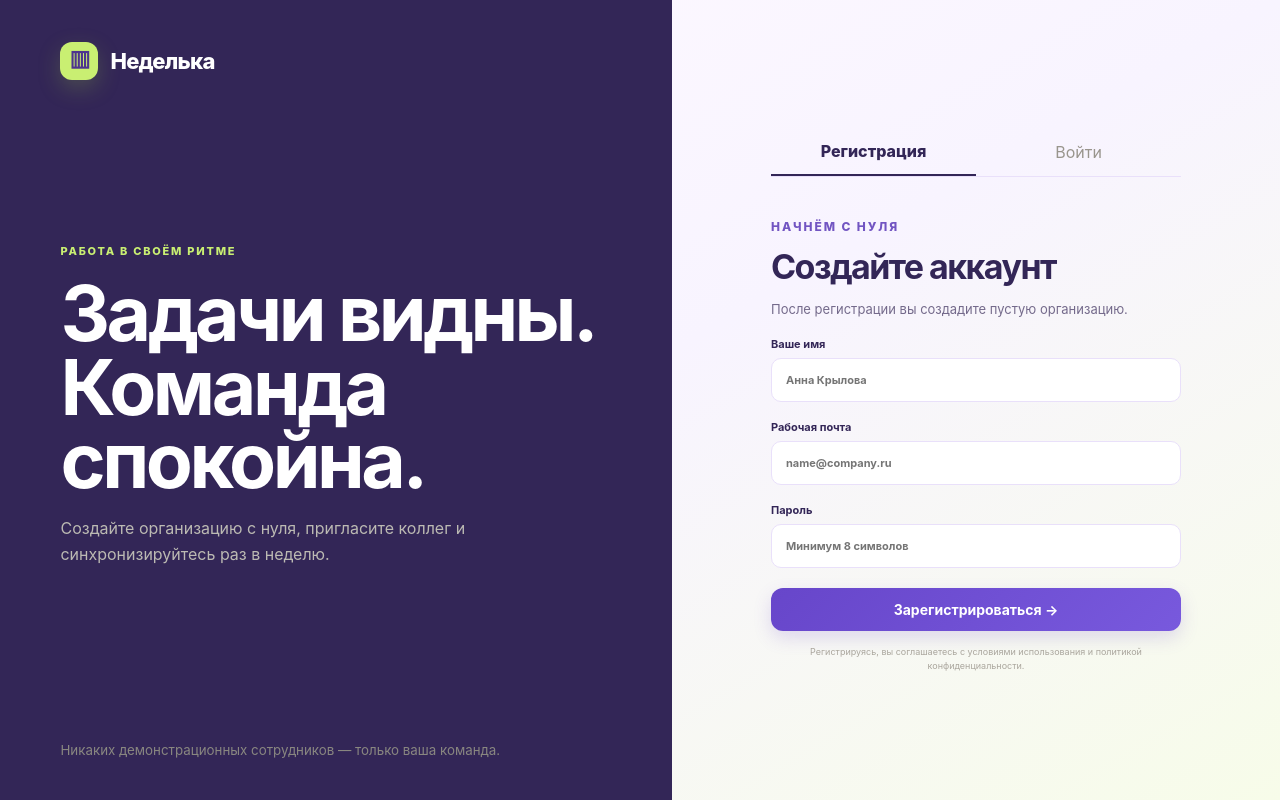
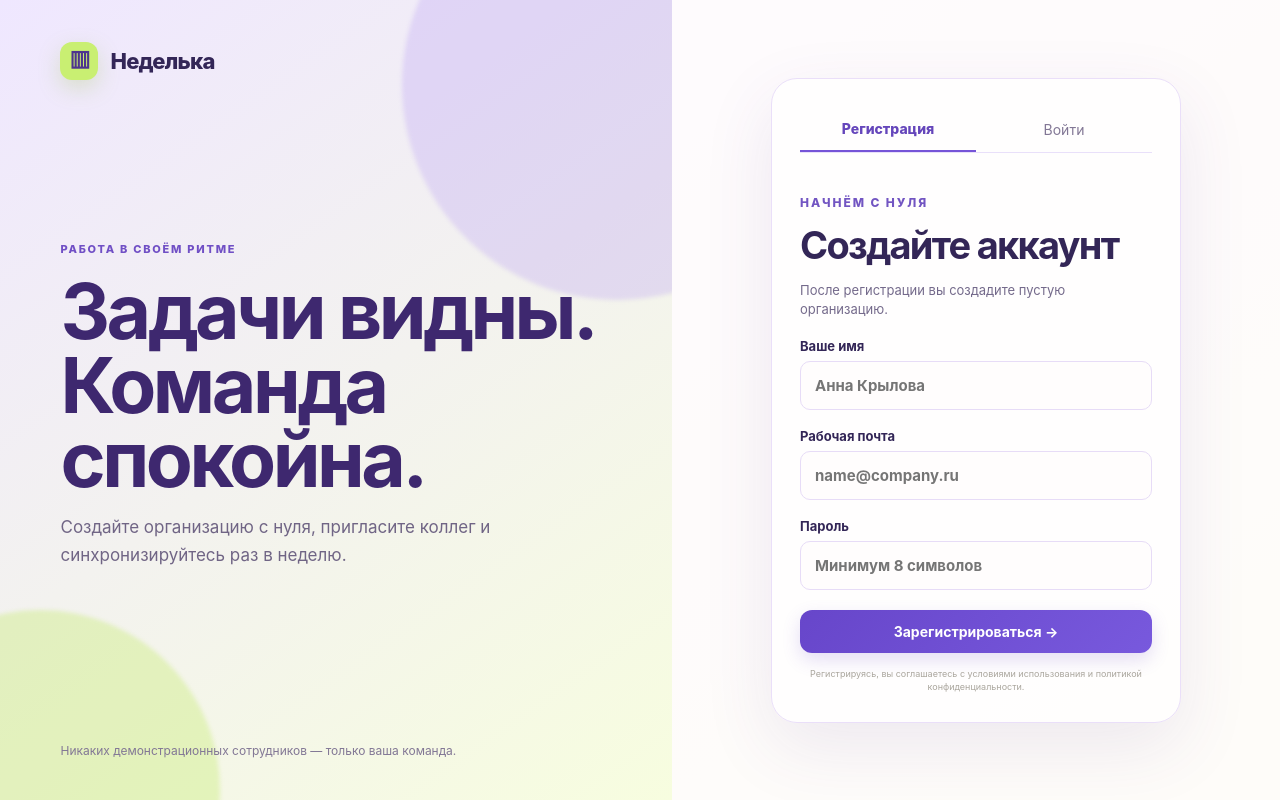
Before and after one commit to vilemys/nedelya-app, a Next.js app: page /auth in a window 1280 px wide. Built offline with nearby package versions, Linux system fonts and the light colour scheme.

Commit message:
Polish gentle login page palette

```diff
--- a/src/app/navigation.css
+++ b/src/app/navigation.css
@@ -126,10 +126,19 @@ body{background:linear-gradient(150deg,#fffaff 0%,#f8f4ff 48%,#f7fce9 100%);colo
 
 .positions-card,.structure-editor,.notification-contact-card,.kpi-form,.birthday-notifications{background:linear-gradient(125deg,#f3edff,#f8fddd);border-color:#e4daf6}
 .stat-summary article,.kpi-grid>article,.member-list article.member-card,.responsibility-list article,.team-stats article,.invite-form{background:#fffdfd;border-color:#eee5fa}
+.auth-shell{background:linear-gradient(145deg,#fbf5ff,#fbfde9)}
+.auth-story{position:relative;overflow:hidden;background:linear-gradient(145deg,#efe7ff 0%,#f7fddf 100%);color:var(--ink)}
+.auth-story:before,.auth-story:after{content:"";position:absolute;border-radius:50%;filter:blur(2px);pointer-events:none}
+.auth-story:before{width:430px;height:430px;right:-160px;top:-130px;background:rgba(178,151,244,.28)}
+.auth-story:after{width:360px;height:360px;left:-140px;bottom:-170px;background:rgba(195,235,105,.35)}
+.auth-story>*{position:relative;z-index:1}.auth-story .kicker{color:#704fc5}.auth-story p{color:#706585;font-size:17px}.auth-story small{color:#827795;font-size:12px}
+.auth-story h1{font-size:clamp(54px,6vw,82px);color:#3e286f}
+.auth-panel{background:rgba(255,253,255,.72)}.auth-form{padding:28px;border:1px solid #eadff9;border-radius:26px;background:rgba(255,255,255,.78);box-shadow:0 24px 70px rgba(85,57,145,.1)}
+.auth-form h2{font-size:38px}.auth-form label{font-size:13px}.auth-form input{font-size:15px;background:#fffdfd;border-color:#e7dcf7}.auth-tabs button{font-size:14px;color:#827795}.auth-tabs button.active{color:#6546bb;border-bottom-color:#7655d8}
 
 @media(max-width:760px){
   .workspace{min-height:calc(100vh - 130px)}.content h1{font-size:42px}.lead{font-size:16px}
   .brand{font-size:19px}.brand-mark{width:36px!important;height:36px!important}
   .topbar .profile{width:auto;min-width:0}.profile-main div{display:none!important}.profile-main{flex:0!important}.topbar .profile>button:last-child{font-size:11px}
-  .profile-dialog{padding:28px 22px}.color-picker>div{gap:8px;flex-wrap:wrap}
+  .profile-dialog{padding:28px 22px}.color-picker>div{gap:8px;flex-wrap:wrap}.auth-panel{background:linear-gradient(145deg,#faf5ff,#f9fddb)}.auth-form{padding:25px 20px}.auth-form h2{font-size:34px}
 }
```
